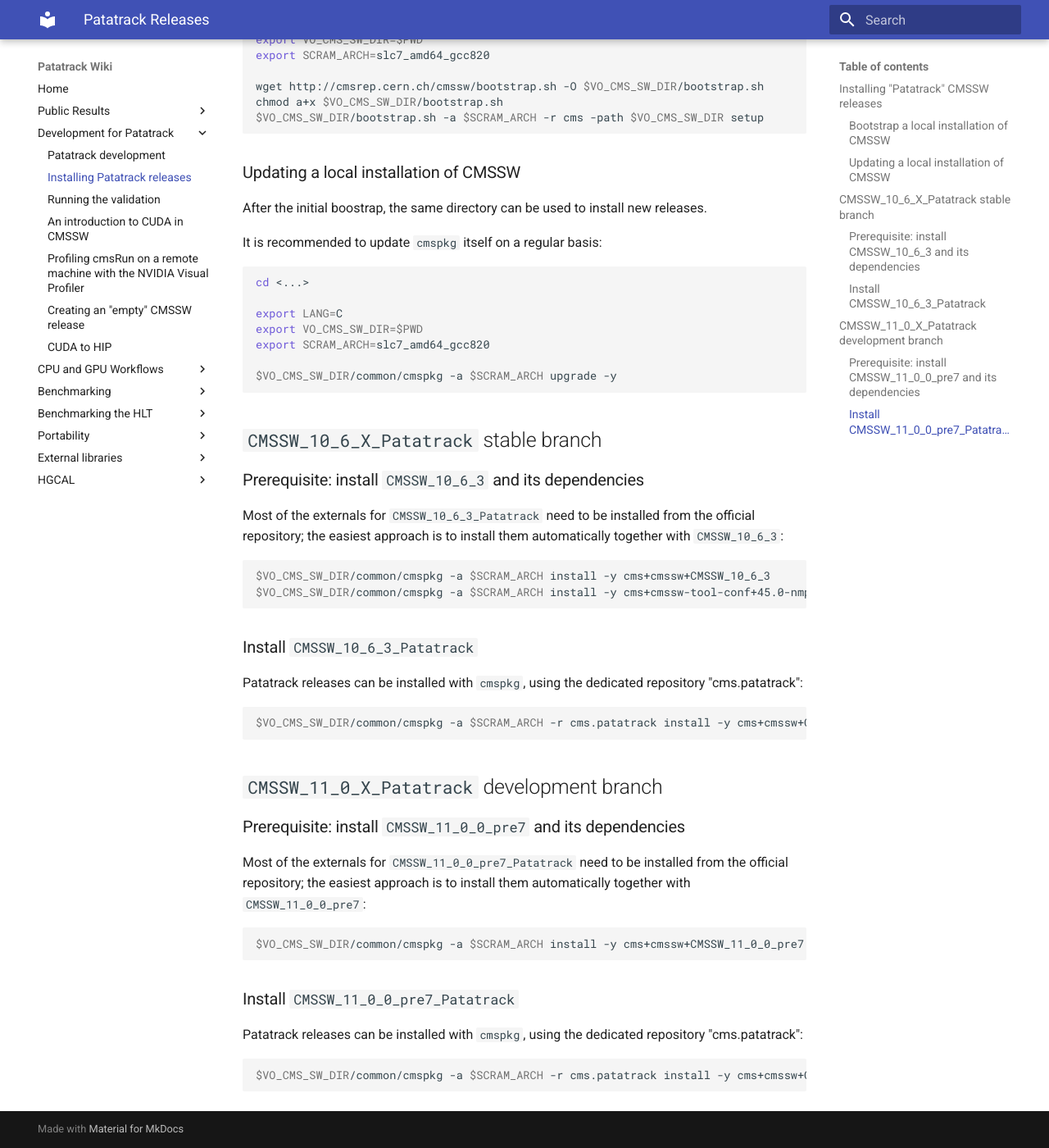
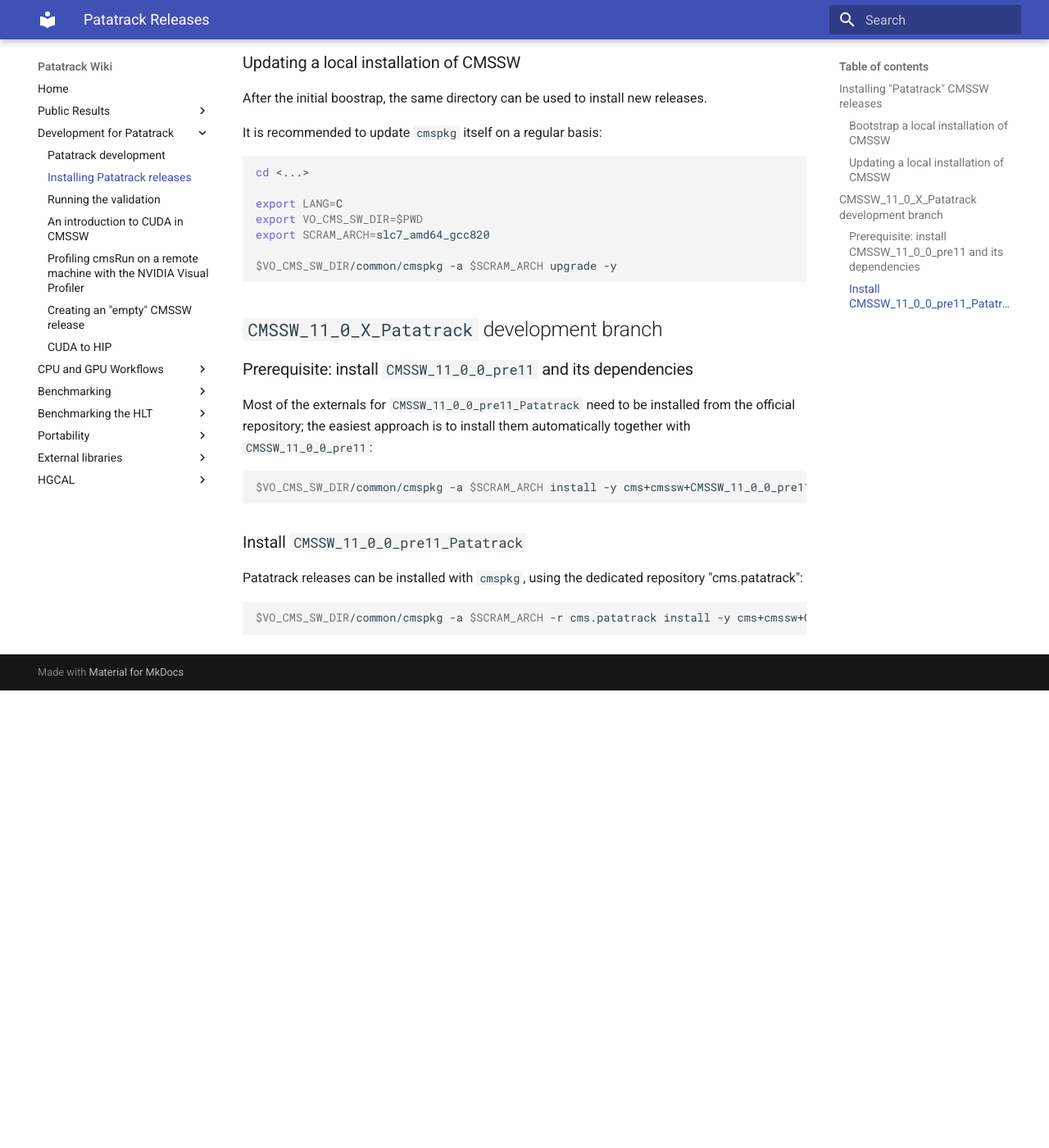
Before and after one commit to cms-patatrack/patatrack-website, an MkDocs documentation site: the page built from wiki/PatatrackReleases.md, in a window 1280 px wide and 1400 px high, scrolled down 875 px. Shown: the whole window at 82% size. Built offline with MkDocs 1.6.1 and Material for MkDocs 9.7.7, drawn with Linux system fonts in a browser that asks for light colours; after the commit the page ends 1717 px from its top, so only the background shows below that; some of the changed text lies outside the part shown.

Commit message:
Update the instructions for CMSSW_11_0_0_pre11_Patatrack, and drop support for the CMSSW_10_6_X series

````diff
--- a/wiki/PatatrackReleases.md
+++ b/wiki/PatatrackReleases.md
@@ -8,20 +8,13 @@ activity:  instructions
 ---
 
 ## Installing "Patatrack" CMSSW releases
-The current Patatrack stable branch is based on `CMSSW_10_6_X`, and supports CUDA 10.1, GCC 7.3.x and 8.3.x.
-
 The current Patatrack development branch is based on `CMSSW_11_0_X`, and supports CUDA 10.1 and GCC 8.3.x.
 
 While it is possible to start from the underlying vanilla CMSSW relese, using a dedicated release has few advantages:
- - update CUDA to Version CUDA 10.1 Update 2 (10.1.243);
  - drop optimised support for SM 6.1 to speed up the build time;
  - include the changes from the "Patatrack" development branch.
 
-`CMSSW_10_6_3_Patatrack` is available for
- - `slc7_amd64_gcc700`;
- - `slc7_amd64_gcc820`.
-
-`CMSSW_10_0_0_pre7_Patatrack` is available for
+`CMSSW_10_0_0_pre11_Patatrack` is available for the architecture(s)
  - `slc7_amd64_gcc820`.
 
 On **vinavx2** and other machines the releases are nstalled under `/data/cmssw/`.
@@ -63,38 +56,19 @@ $VO_CMS_SW_DIR/common/cmspkg -a $SCRAM_ARCH upgrade -y
 ```
 
 
-## `CMSSW_10_6_X_Patatrack` stable branch
+## `CMSSW_11_0_X_Patatrack` development branch
 
-### Prerequisite: install `CMSSW_10_6_3` and its dependencies
-Most of the externals for `CMSSW_10_6_3_Patatrack` need to be installed from the
+### Prerequisite: install `CMSSW_11_0_0_pre11` and its dependencies
+Most of the externals for `CMSSW_11_0_0_pre11_Patatrack` need to be installed from the
 official repository; the easiest approach is to install them automatically
-together with `CMSSW_10_6_3`:
+together with `CMSSW_11_0_0_pre11`:
 ```bash
-$VO_CMS_SW_DIR/common/cmspkg -a $SCRAM_ARCH install -y cms+cmssw+CMSSW_10_6_3
-$VO_CMS_SW_DIR/common/cmspkg -a $SCRAM_ARCH install -y cms+cmssw-tool-conf+45.0-nmpfii8
+$VO_CMS_SW_DIR/common/cmspkg -a $SCRAM_ARCH install -y cms+cmssw+CMSSW_11_0_0_pre11
 ```
 
-### Install `CMSSW_10_6_3_Patatrack`
+### Install `CMSSW_11_0_0_pre11_Patatrack`
 Patatrack releases can be installed with `cmspkg`, using the dedicated repository
 "cms.patatrack":
 ```bash
-$VO_CMS_SW_DIR/common/cmspkg -a $SCRAM_ARCH -r cms.patatrack install -y cms+cmssw+CMSSW_10_6_3_Patatrack
+$VO_CMS_SW_DIR/common/cmspkg -a $SCRAM_ARCH -r cms.patatrack install -y cms+cmssw+CMSSW_11_0_0_pre11_Patatrack
 ```
-
-
-## `CMSSW_11_0_X_Patatrack` development branch
-
-### Prerequisite: install `CMSSW_11_0_0_pre7` and its dependencies
-Most of the externals for `CMSSW_11_0_0_pre7_Patatrack` need to be installed from the
-official repository; the easiest approach is to install them automatically
-together with `CMSSW_11_0_0_pre7`:
-```bash
-$VO_CMS_SW_DIR/common/cmspkg -a $SCRAM_ARCH install -y cms+cmssw+CMSSW_11_0_0_pre7
-```
-
-### Install `CMSSW_11_0_0_pre7_Patatrack`
-Patatrack releases can be installed with `cmspkg`, using the dedicated repository
-"cms.patatrack":
-```bash
-$VO_CMS_SW_DIR/common/cmspkg -a $SCRAM_ARCH -r cms.patatrack install -y cms+cmssw+CMSSW_11_0_0_pre7_Patatrack
-```
````
Also changed, not shown: wiki/PatatrackDevelopment.md (+7 -47 lines).
